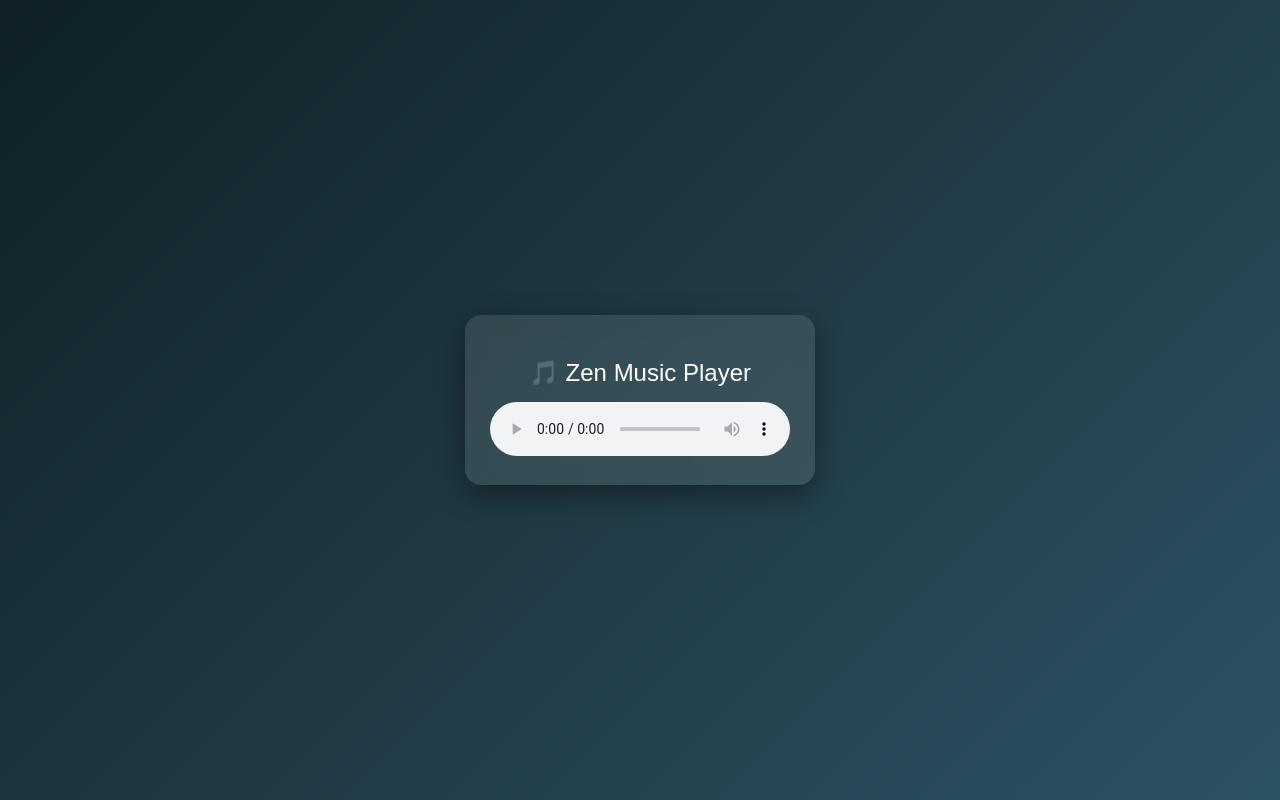
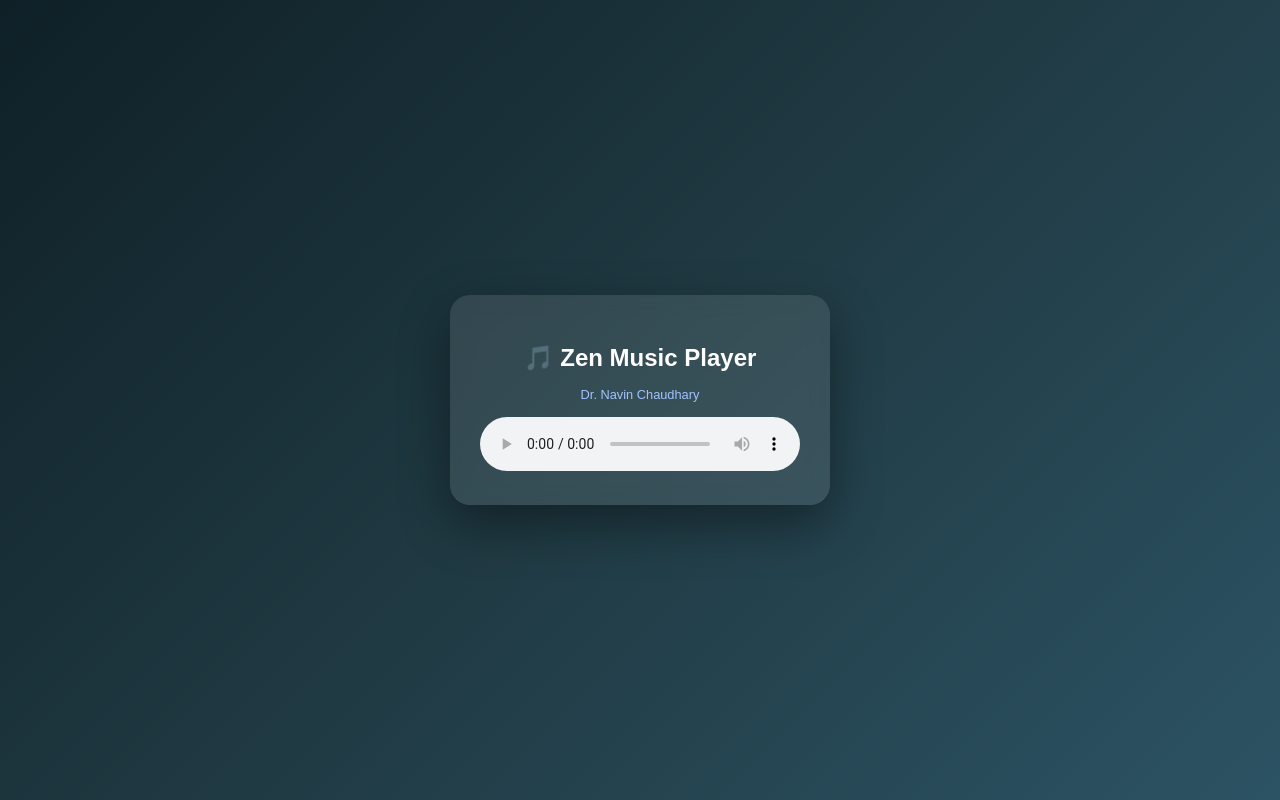
Before and after one commit to Chaudharycom/zen-music-player, a plain HTML site: page index.html in a window 1280 px wide. Drawn offline with Linux system fonts and the light colour scheme.

Commit message:
Update index.html

```diff
--- a/index.html
+++ b/index.html
@@ -2,52 +2,56 @@
 <html lang="en">
 <head>
   <meta charset="UTF-8">
-  <title>Zen Music Player</title>
+  <title>Zen Music Player | Dr. Navin</title>
   <meta name="viewport" content="width=device-width, initial-scale=1.0">
-
   <style>
     body {
       margin: 0;
       height: 100vh;
+      display: flex;
+      justify-content: center;
+      align-items: center;
+      font-family: 'Arial', sans-serif;
       background: linear-gradient(135deg, #0f2027, #203a43, #2c5364);
-      display: flex;
-      align-items: center;
-      justify-content: center;
-      font-family: Arial, sans-serif;
       color: #fff;
     }
 
-    .player {
-      background: rgba(255, 255, 255, 0.1);
-      padding: 25px;
-      border-radius: 16px;
+    .music-card {
+      background: rgba(255,255,255,0.1);
+      padding: 30px;
+      border-radius: 20px;
       text-align: center;
-      width: 300px;
+      width: 320px;
       backdrop-filter: blur(10px);
-      box-shadow: 0 10px 30px rgba(0,0,0,0.4);
+      box-shadow: 0 20px 50px rgba(0,0,0,0.4);
     }
 
-    .player h2 {
+    .music-card h2 {
       margin-bottom: 15px;
-      font-weight: 500;
     }
 
     audio {
       width: 100%;
       outline: none;
+      margin-top: 15px;
+    }
+
+    .note {
+      font-size: 0.8rem;
+      margin-top: 10px;
+      color: #a0c4ff;
     }
   </style>
 </head>
-
 <body>
-  <div class="player">
+  <div class="music-card">
     <h2>🎵 Zen Music Player</h2>
+    <div class="note">Dr. Navin Chaudhary</div>
 
     <audio controls>
-      <source src="Hasina_ho_pasina_ho_tu_to_nagin_wala_dance_karelu_128kbps.mp3" type="audio/mpeg">
-      Your browser does not support audio.
+      <source src="abcdp.mp3" type="audio/mpeg">
+      Your browser does not support the audio element.
     </audio>
-
   </div>
 </body>
 </html>
```
